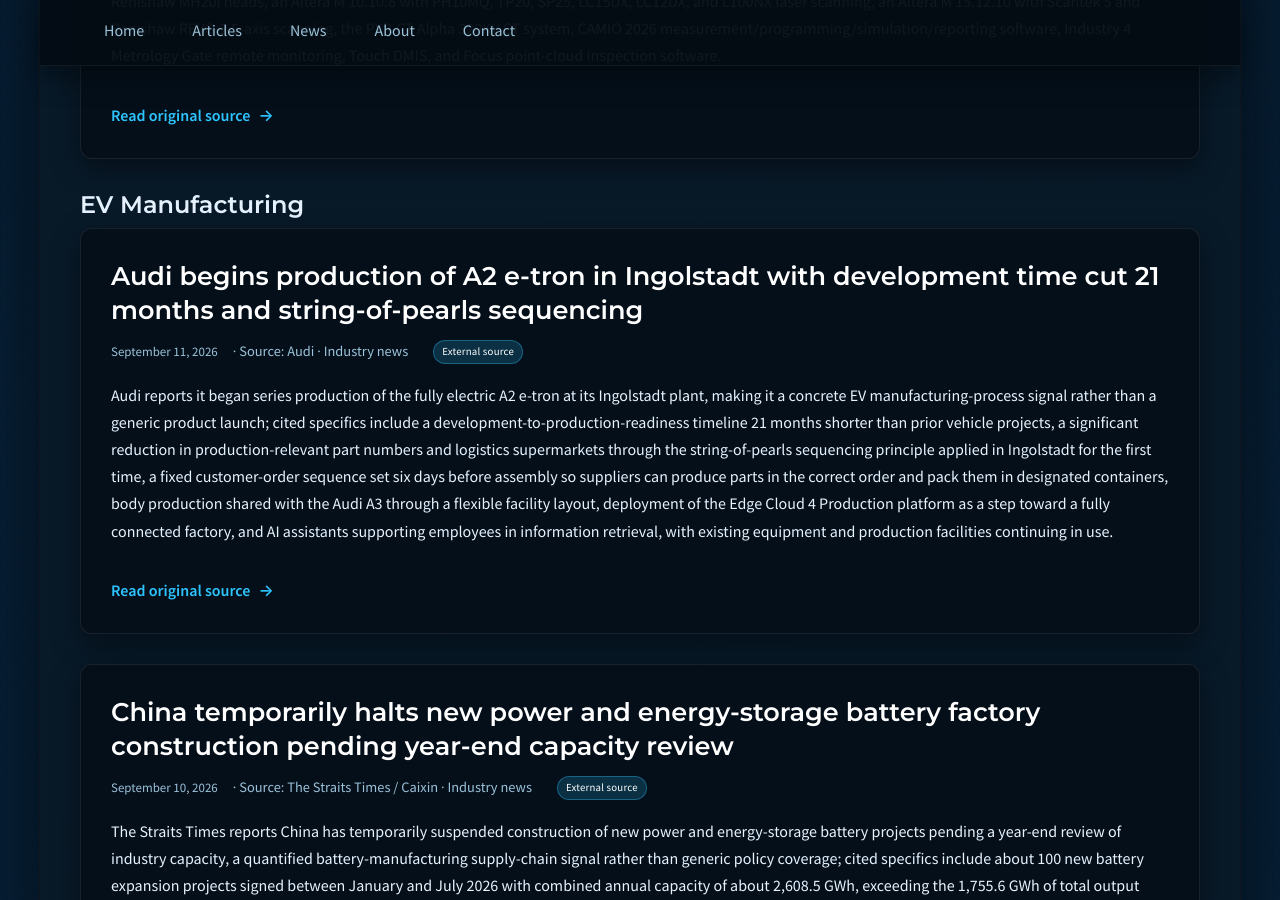
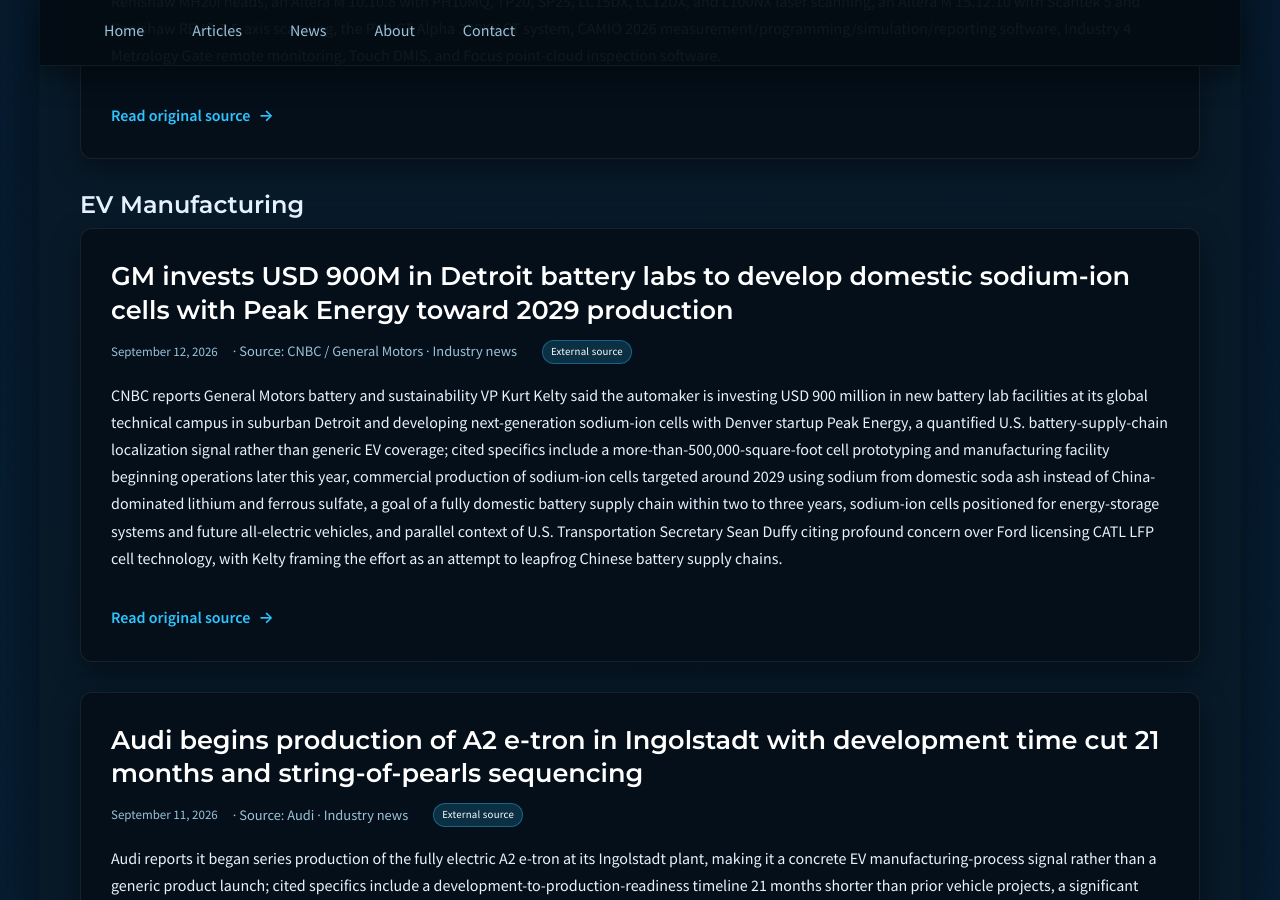
Before and after one commit to JohnForeman/MetrologyCentral, a Jekyll site: the page built from news.md, in a window 1280 px wide and 900 px high, scrolled down 2223 px. Built offline with Jekyll 4.4.1, drawn with Linux system fonts in a browser that asks for light colours; some of the changed text lies outside the part shown.

Commit message:
news: add GE Aerospace CPP $11.75B, Northrop East Gate 3 B-21, GM $900M Detroit sodium-ion battery, Renishaw RLE encoders (Sep 12-13 sweep)

```diff
--- a/_data/news.yml
+++ b/_data/news.yml
@@ -1,4 +1,22 @@
 ---
+- date: '2026-09-12'
+  title: 'GM invests USD 900M in Detroit battery labs to develop domestic sodium-ion cells with Peak Energy toward 2029 production'
+  source: 'CNBC / General Motors'
+  sector: ev_manufacturing
+  kind: industry_news
+  summary: >-
+    CNBC reports General Motors battery and sustainability VP Kurt Kelty said the automaker is investing USD 900 million in new battery lab facilities at its global technical campus in suburban Detroit and developing next-generation sodium-ion cells with Denver startup Peak Energy, a quantified U.S. battery-supply-chain localization signal rather than generic EV coverage; cited specifics include a more-than-500,000-square-foot cell prototyping and manufacturing facility beginning operations later this year, commercial production of sodium-ion cells targeted around 2029 using sodium from domestic soda ash instead of China-dominated lithium and ferrous sulfate, a goal of a fully domestic battery supply chain within two to three years, sodium-ion cells positioned for energy-storage systems and future all-electric vehicles, and parallel context of U.S. Transportation Secretary Sean Duffy citing profound concern over Ford licensing CATL LFP cell technology, with Kelty framing the effort as an attempt to leapfrog Chinese battery supply chains.
+  url: https://www.cnbc.com/2026/09/12/gm-us-battery-development-ford-china-ties.html
+
+- date: '2026-09-11'
+  title: 'Northrop Grumman opens East Gate 3 B-21 Raider facility in Layton, Utah, adding 845,000 sq ft and up to 1,500 jobs by 2032'
+  source: 'Defence Industry Europe / Northrop Grumman'
+  sector: aerospace_defense_manufacturing
+  kind: industry_news
+  summary: >-
+    Defence Industry Europe reports Northrop Grumman opened its East Gate 3 manufacturing facility in Layton, Utah on September 9 to expand capacity for key B-21 Raider components as the U.S. Air Force accelerates sixth-generation stealth-bomber production, a quantified defense-manufacturing capacity signal rather than generic ribbon-cutting; cited specifics include an East Gate campus of about 845,000 square feet with capacity for up to 1,500 engineering and manufacturing employees by 2032, a combined Northrop manufacturing footprint across Layton and nearby Clearfield exceeding 2 million square feet, Clearfield also supporting the F-35 Lightning II, Sentinel ICBM, and Airbus A350 XWB programs, and alignment with a February 2026 Department of the Air Force decision using USD 4.5 billion in previously authorized funding to raise annual B-21 production capacity by 25 percent ahead of first operational aircraft at Ellsworth Air Force Base in 2027.
+  url: https://defence-industry.eu/northrop-grumman-says-new-utah-factory-will-accelerate-b-21-raider-production-with-east-gate-capacity-for-1500-workers-by-2032/
+
 - date: '2026-09-11'
   title: 'Audi begins production of A2 e-tron in Ingolstadt with development time cut 21 months and string-of-pearls sequencing'
   source: Audi
@@ -70,6 +88,15 @@
   url: https://www.channelnewsasia.com/business/panasonic-energy-develops-solid-state-battery-can-operate-150-degrees-celsius-6372861
 
 - date: '2026-09-08'
+  title: 'GE Aerospace to acquire Consolidated Precision Products for USD 11.75B to expand mission-critical castings capacity'
+  source: 'GE Aerospace'
+  sector: aerospace_defense_manufacturing
+  kind: industry_news
+  summary: >-
+    GE Aerospace reports it signed a definitive agreement to acquire Consolidated Precision Products (CPP), a leading manufacturer of highly engineered castings, from Warburg Pincus and Berkshire Partners for USD 11.75 billion, a quantified aerospace-and-defense casting-capacity signal rather than a generic M&A notice; cited specifics include financing via USD 7 billion in cash with the remainder in new debt, a valuation of about 18x CPP's 2027 EBITDA including expected net synergies versus about 26x without, roughly 6,600 employees across more than 20 facilities, an estimated 2027 revenue of about USD 2 billion split about 60 percent commercial aerospace, 20 percent defense, and 20 percent power and other markets, CPP as a 15-plus-year supplier on LEAP, GEnx, T700, F110, and F404 programs producing superalloy, titanium, aluminum, magnesium, and steel investment and precision sand castings, and expected closing in the second half of 2027 subject to regulatory approvals.
+  url: https://www.geaerospace.com/news/press-releases/ge-aerospace-acquire-consolidated-precision-products-cpp-expanding-mission-critical
+
+- date: '2026-09-08'
   title: Hexagon launches ENSPEC entry-level bridge CMM for UK and EMEA with PC-DMIS, 520 mm/s 3D velocity and TRICISION frame
   source: Metrology News / Hexagon Manufacturing Intelligence
   sector: scientific_metrology
@@ -101,6 +128,15 @@
   summary: >-
     L3Harris Technologies reports it received an undefinitized contract award from Lockheed Martin valued at USD 4.7 billion over seven years to produce propulsion systems for the PAC-3 Missile Segment Enhancement interceptor, its largest PAC-3 propulsion award to date and a quantified missile-defense manufacturing-capacity signal rather than a generic contract notice; cited specifics include production of the MSE interceptor's advanced two-pulse solid rocket motor, Lethality Enhancer, and Attitude Control Motors, alignment with the long-term framework agreement established with the Department of War, two new facilities broken ground in June 2026 at its Camden, Arkansas site expected to be operational in 2027, earlier Camden investments including dedicated bays and automated digital X-ray systems, and a broader footprint of about 60 new facilities adding more than one million square feet of manufacturing space across Alabama, Virginia, and Arkansas.
   url: https://www.l3harris.com/newsroom/press-release/2026/09/l3harris-receives-pac-3-mse-propulsion-arsenal-of-freedom
+
+- date: '2026-09-07'
+  title: 'Renishaw launches next-generation RLE interferometric laser encoders for semiconductor motion control down to +/-0.2 nm'
+  source: 'Renishaw / Metrology News'
+  sector: scientific_metrology
+  kind: hardware_news
+  summary: >-
+    Renishaw reports it launched a next-generation RLE laser interferometer encoder family comprising RLE100, RLE200, and RLE300 for precision position feedback in semiconductor manufacturing motion control, a measurable metrology-hardware signal rather than generic encoder coverage; cited specifics include the RLE300 reaching measurement uncertainty down to +/-0.2 nm with enhanced frequency stability, reduced electronic noise, and automatic sub-divisional error correction, the RLE200 adding automatic SDE correction for higher-performance and vacuum applications, the RLE100 as a direct successor to the RLE10 for in-air use, a doubled operating range to an angular range of +/-400 microrad and a linear range of 2 m, compatibility with existing mechanical mounting for drop-in upgrades from RLE10 and RLE20, and debut at SEMICON Taiwan 2026 and SEMICON West 2026.
+  url: https://metrology.news/renishaw-launches-next-generation-interferometric-laser-encoders-for-advanced-semiconductor-manufacturing-motion-control/
 
 - date: '2026-09-07'
   title: Volkswagen to sell Osnabrück plant to Aurelius and Lower Saxony for conversion into Rafael-anchored air-defense manufacturing hub
```
